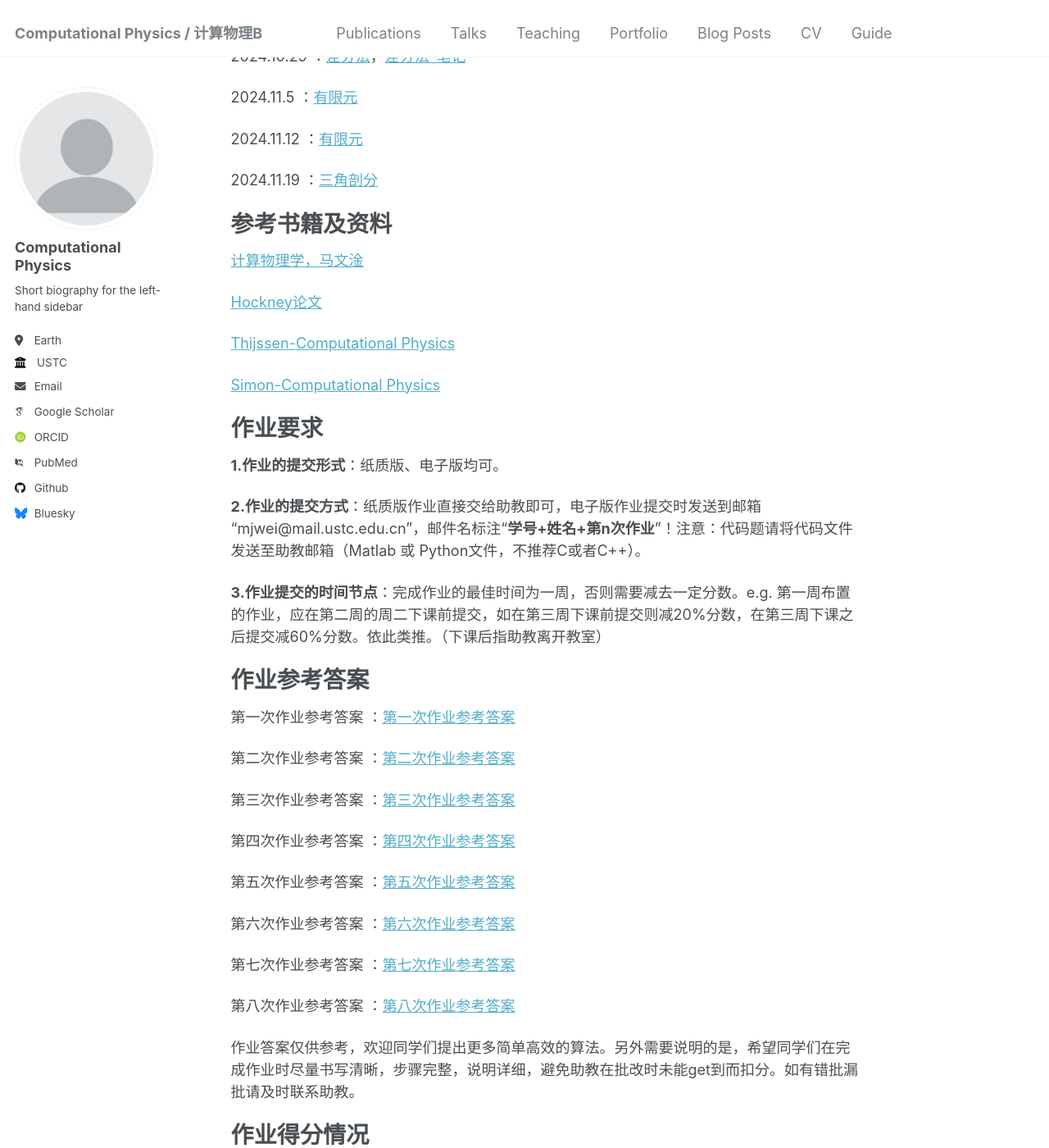
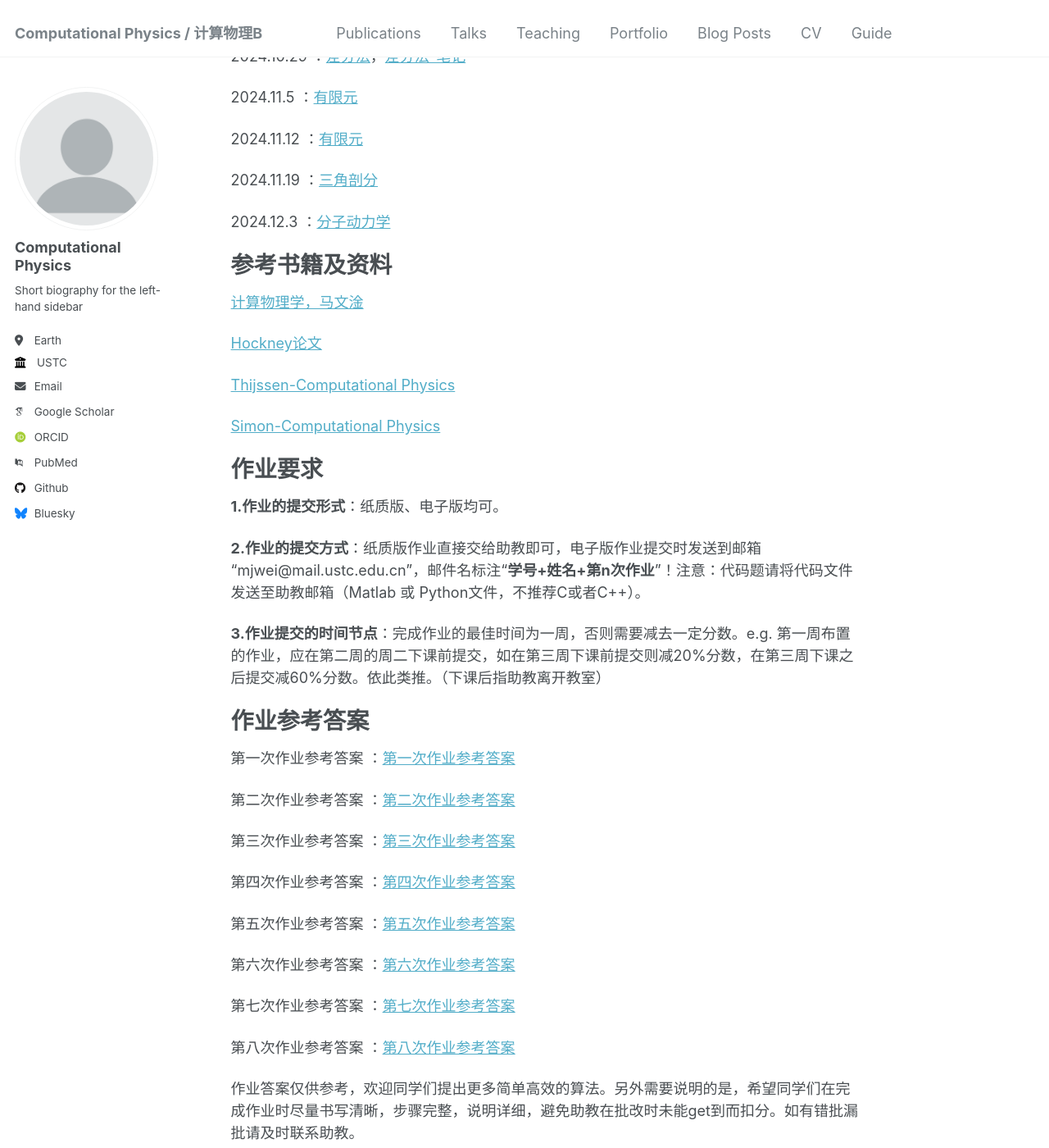
Before and after one commit to ZhouJikunn/ZhouJikunn.github.io, a Jekyll site: the page built from _pages/about.md, in a window 1280 px wide and 1400 px high, scrolled down 502 px. Shown: the whole window at 82% size. Built offline with Jekyll 4.4.1, drawn with Linux system fonts in a browser that asks for light colours; some web fonts are replaced; some of the changed text lies outside the part shown.

Commit message:
Update about.md

```diff
--- a/_pages/about.md
+++ b/_pages/about.md
@@ -31,6 +31,8 @@ redirect_from:
 2024.11.12 ：[有限元](http://zhoujikunn.github.io/files/有限元2.pdf)
 
 2024.11.19 ：[三角剖分](http://zhoujikunn.github.io/files/三角剖分.pdf)
+
+2024.12.3 ：[分子动力学](http://zhoujikunn.github.io/files/分子动力学参考资料.pdf)
 
 
 参考书籍及资料
@@ -75,7 +77,7 @@ redirect_from:
 ======
 请同学们及时查看，得分中带*号的同学请联系助教魏梦杰（邮箱or微信），黄色标注的是迟交作业换算过后的分数。
 
-作业成绩更新(11.26)：[作业成绩](http://zhoujikunn.github.io/files/作业成绩.pdf)
+作业成绩更新(12.4)：[作业成绩](http://zhoujikunn.github.io/files/作业成绩.pdf)
 
 助教信息
 ======
```
